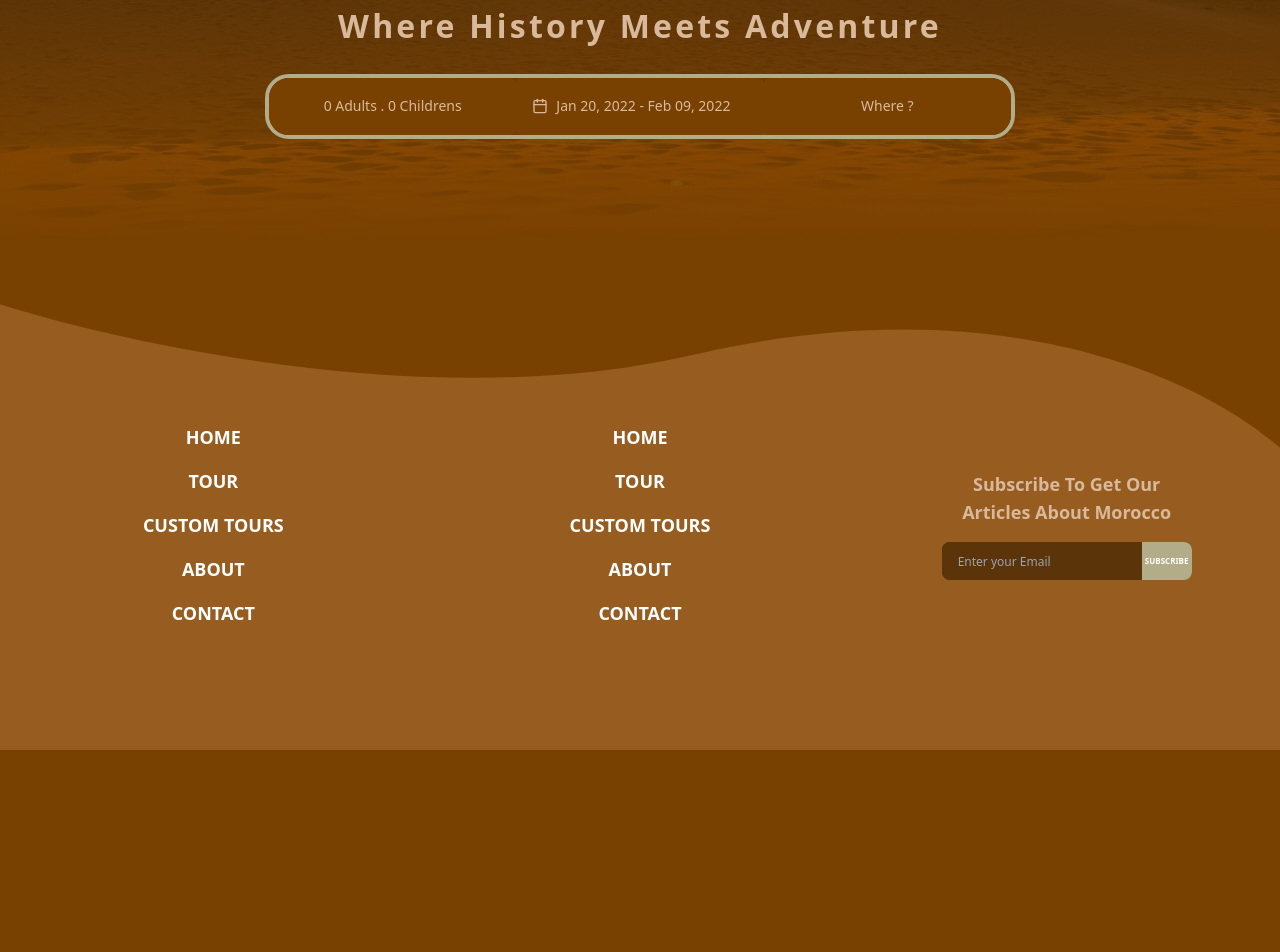
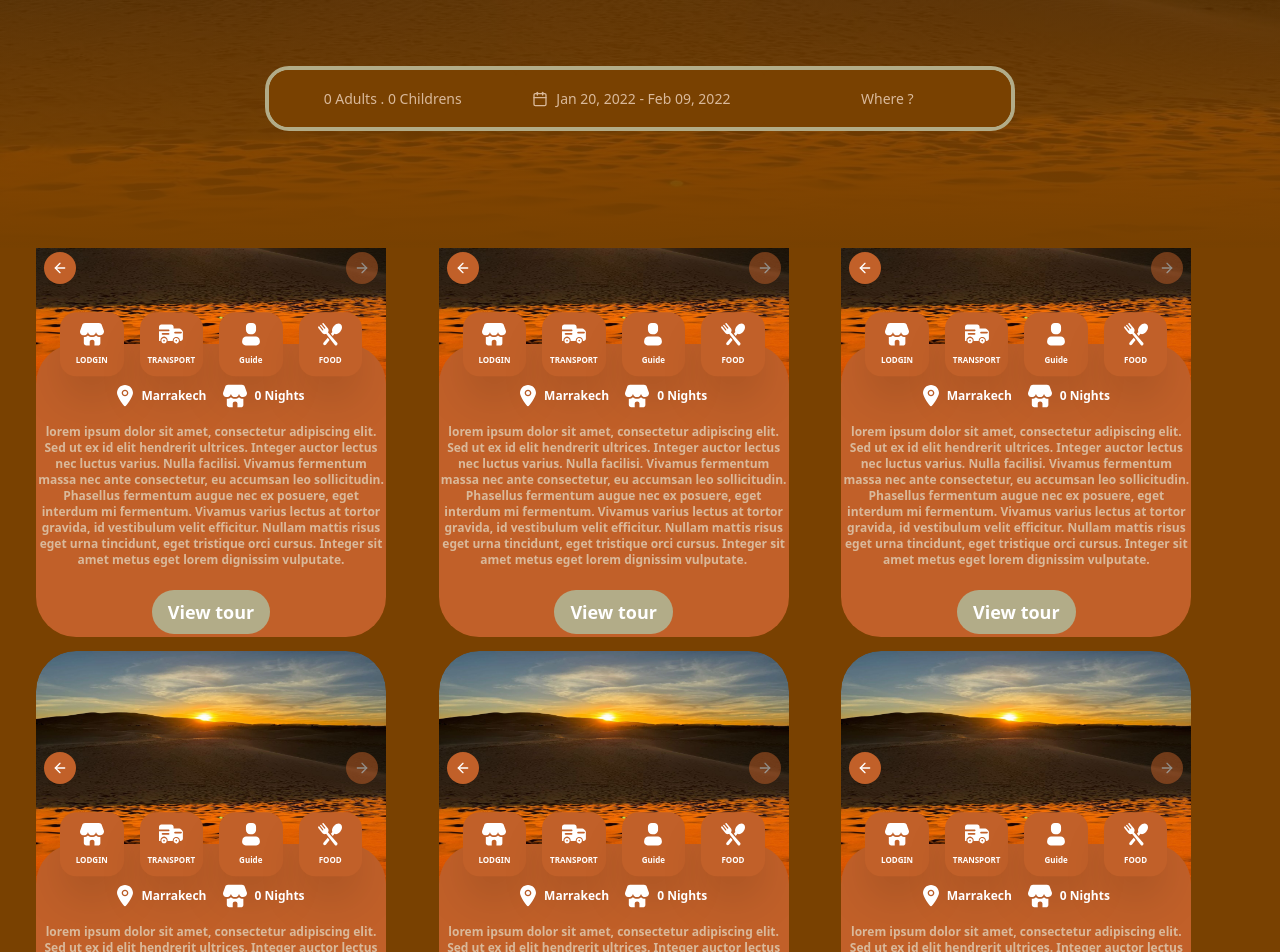
Before and after one commit to Ereur/TravelingWebsite, a Next.js app: page /tours in a window 1280 px wide. Shown: the part 240-1192 px from the top of the page. Before the commit the page ends 990 px from the top, so only its background shows below. Built offline with nearby package versions, Linux system fonts and the light colour scheme; what tailwindcss-debug-screens would draw is missing.

Commit message:
Search Cards styling and scrooling behavior

```diff
--- a/src/app/tours/page.tsx
+++ b/src/app/tours/page.tsx
@@ -1,7 +1,9 @@
+"use client";
 import { Input } from "@/components/ui/input";
 import { DateRangePicker } from "@/components/DateRangePicker";
 import { DropdownMenuCheckboxes } from "@/components/DropdownMenuCheckbox";
 import { PersonesMenu } from "@/components/PersonesMenu";
+import { TourCard } from "@/components/TourCard";
 
 export default function tours() {
   return (
@@ -24,7 +26,7 @@ export default function tours() {
       </div>
       <div
         id="Search"
-        className="relative flex z-20  flex-col justify-center w-full h-[500px] items-center pt-32 gap-8"
+        className="relative flex z-20  flex-col justify-center w-full h-[250px] items-center pt-32 gap-8"
       >
         <div className="flex flex-col gap-4 items-center">
           <h1 className="text-[#D9B99B] xl:text-[2rem] text-2xl tracking-widest font-montserrat font-bold">
@@ -34,7 +36,9 @@ export default function tours() {
             Where History Meets Adventure
           </h1>
         </div>
-        <div className="relative grid grid-cols-3  w-[750px] z-20 h-[65px]  rounded-3xl  border-4 border-[#B2AC88] overflow-hidden">
+      </div>
+      <div className="sticky top-[20px] flex z-20 justify-center items-center">
+        <div className="mt-20 grid grid-cols-3 bg-background w-[750px] z-20 h-[65px]  rounded-3xl  border-4 border-[#B2AC88] overflow-hidden">
           <PersonesMenu />
           <DateRangePicker
             className=" w-full"
@@ -46,6 +50,27 @@ export default function tours() {
           /> */}
           {/* <DateRangePicker className=" w-full" ButtonClassName="w-full justify-start h-full  text-left font-normal  border-[#5B340A] hover:bg-[#916A2D] " /> */}
           <DropdownMenuCheckboxes />
+        </div>
+      </div>
+      <div className="h-[20px]"></div>
+      <div className="flex justify-between items-center px-9 flex-wrap">
+        <div className="w-1/3">
+          <TourCard />
+        </div>
+        <div className="w-1/3">
+          <TourCard />
+        </div>
+        <div className="w-1/3">
+          <TourCard />
+        </div>
+        <div className="w-1/3">
+          <TourCard />
+        </div>
+        <div className="w-1/3">
+          <TourCard />
+        </div>
+        <div className="w-1/3">
+          <TourCard />
         </div>
       </div>
     </>
```
